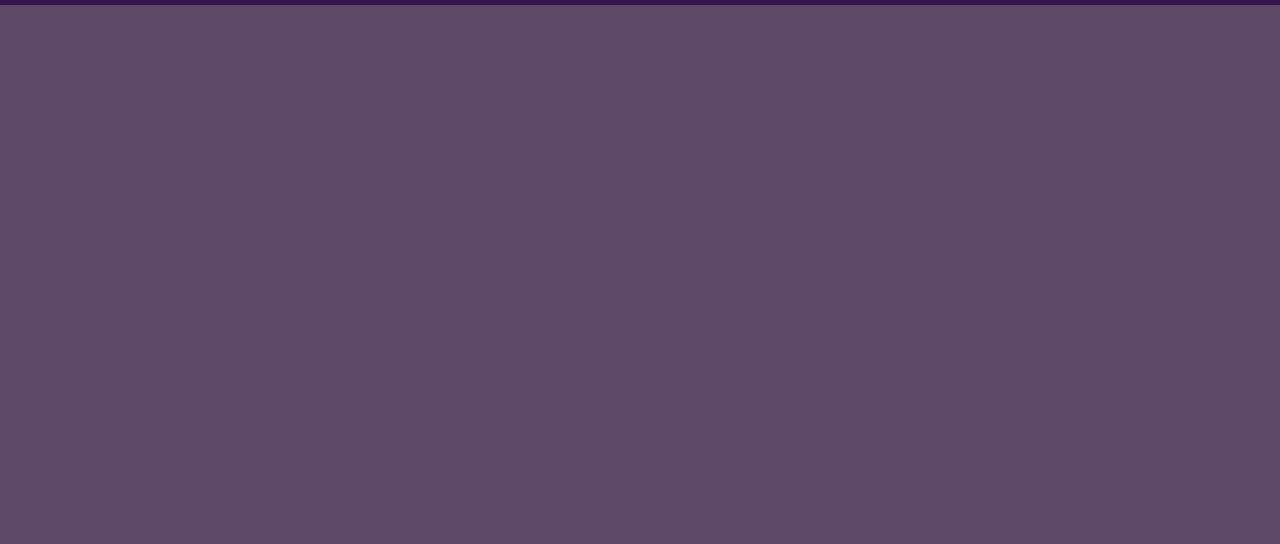
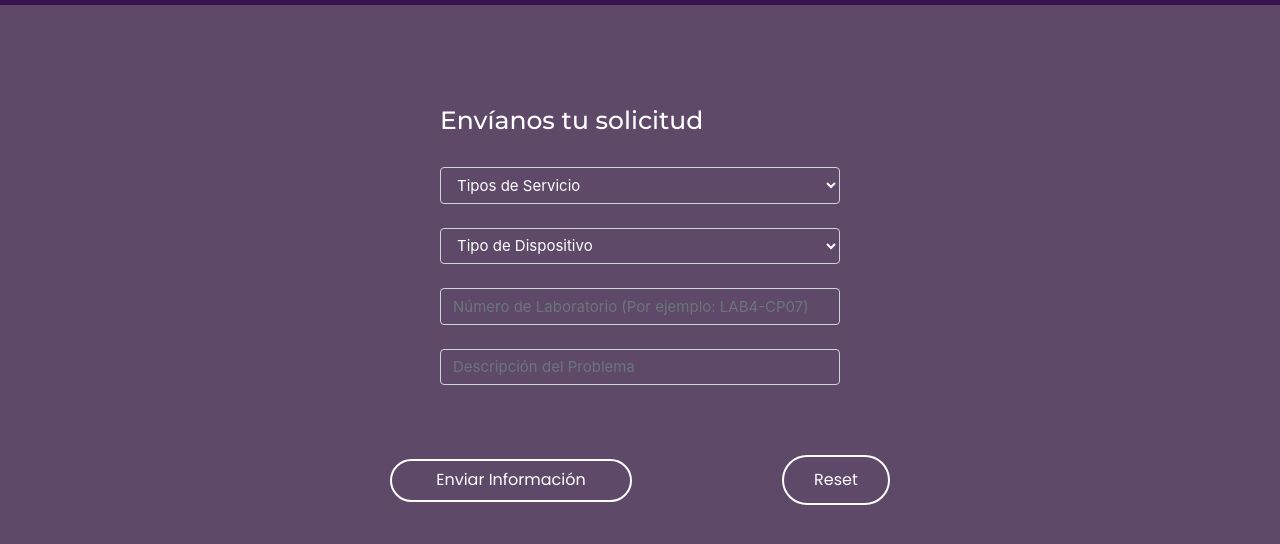
Before and after one commit to DainoCorp/FixApp, a website: page public/FrontEnd/arreglo.html in a window 1280 px wide. Shown: the part 56-600 px from the top of the page. Drawn offline with nearby package versions, Linux system fonts and the light colour scheme; a web font is replaced by a local one.

Commit message:
Arreglos

```diff
--- a/public/FrontEnd/arreglo.html
+++ b/public/FrontEnd/arreglo.html
@@ -38,8 +38,7 @@
             Soporte Técnico <span class="caret"></span>
           </a>
           <div class="dropdown-menu lilaClarito" aria-labelledby="navbarDropdown">
-            <a class="dropdown-item " href="arreglo.html">Arreglo</a>
-            <a class="dropdown-item" href="limpieza.html">Limpieza</a>
+            <a class="dropdown-item" href="arreglo.html">Arreglo y Limpieza</a>
             <a class="dropdown-item" href="asesoramiento.html">Asesoramiento</a>
           </div>
         </li>
@@ -52,15 +51,93 @@
       </ul>
     </div>
   </nav>
+
+  <div class="cuadroArreglo">
+    <div class="contenido2">
+      <div class="formInfo">
+        <h3 class="consulta">Envíanos tu solicitud</h3>
+        <form class="row g-3" action="https://formsubmit.co/ignacio.dainoet36@gmail.com" method="POST">
+          <div class="inputs">
+            <div class="col-12">
+              <label for="inputServicio" class="form-label"></label>
+              <select type="text" class="form-control" id="inputServicio" required>
+                <option hidden selected>Tipos de Servicio</option>
+                <option value="Arreglos">Arreglos</option>
+                <option value="Limpieza">Limpieza</option>
+              </select>
+            </div>
+            <div class="col-12">
+              <label for="inputDispositivo" class="form-label"></label>
+              <select type="text" class="form-control" id="inputDispositivo" required>
+                <option hidden selected>Tipo de Dispositivo</option>
+                <option value="Computadora">Computadora</option>
+                <option value="Monitor">Monitor</option>
+              </select>
+            </div>
+            <div class="col-12">
+              <label for="inputLab" class="form-label"></label>
+              <input type="text" class="form-control" id="inputLab" name="inputLab"
+                placeholder="Número de Laboratorio (Por ejemplo: LAB4-CP07)" required>
+            </div>
+            <div class="col-12">
+              <label for="inputProblem" class="form-label"></label>
+              <input type="text" class="form-control" id="inputProblem" name="problem"
+                placeholder="Descripción del Problema" required>
+            </div>
+          </div>
+          <div class="col-12" id="divBotones">
+            <button type="submit" class="btn3 btn-primary custom-button" id="botonSubmit">Enviar Información</button>
+            <button type="reset" class="btn3 btn-primary custom-button" id="botonReset" value="reset">Reset</button>
+          </div>
+        </form>
+      </div>
+    </div>
+  </div>
+
   <script src="https://ajax.googleapis.com/ajax/libs/jquery/3.5.1/jquery.min.js"></script>
   <script src="https://cdnjs.cloudflare.com/ajax/libs/popper.js/1.16.0/umd/popper.min.js"></script>
   <script src="https://maxcdn.bootstrapcdn.com/bootstrap/4.5.2/js/bootstrap.min.js"></script>
   <script>
     $(document).ready(function () {
       $('.navbar-nav .nav-link').click(function () {
-        // Quita la clase 'clicked' de todos los enlaces
         $('.navbar-nav .nav-link').removeClass('clicked');
-        // Agrega la clase 'clicked' solo al enlace clicado
+        $(this).addClass('clicked');
+      });
+
+      $('#inputServicio').on('change', function () {
+        var selectedService = $(this).val();
+        var dispositivoSelect = $('#inputDispositivo');
+        var labInput = $('#inputLab');
+
+        if (selectedService === 'Limpieza') {
+          dispositivoSelect.find('option[value="Monitor"]').hide();
+          dispositivoSelect.val('Computadora');
+          labInput.attr('placeholder', 'Número de Laboratorio (Por ejemplo: LAB4-CP07)');
+        } else {
+          dispositivoSelect.find('option[value="Monitor"]').show();
+          labInput.attr('placeholder', 'Número de Laboratorio (Por ejemplo: LAB4-CP07)');
+        }
+      });
+
+      $('#inputDispositivo').on('change', function () {
+        var selectedDevice = $(this).val();
+        var labInput = $('#inputLab');
+
+        if (selectedDevice === 'Computadora') {
+          labInput.attr('placeholder', 'Número de Laboratorio (Por ejemplo: LAB4-CP07)');
+        } else if (selectedDevice === 'Monitor') {
+          labInput.attr('placeholder', 'Número de Laboratorio (Por ejemplo: LAB4-PA02)');
+        }
+      });
+    });
+  </script>
+  <script src="https://ajax.googleapis.com/ajax/libs/jquery/3.5.1/jquery.min.js"></script>
+  <script src="https://cdnjs.cloudflare.com/ajax/libs/popper.js/1.16.0/umd/popper.min.js"></script>
+  <script src="https://maxcdn.bootstrapcdn.com/bootstrap/4.5.2/js/bootstrap.min.js"></script>
+  <script>
+    $(document).ready(function () {
+      $('.navbar-nav .nav-link').click(function () {
+        $('.navbar-nav .nav-link').removeClass('clicked');
         $(this).addClass('clicked');
       });
     });
--- a/public/FrontEnd/styles.css
+++ b/public/FrontEnd/styles.css
@@ -379,10 +379,13 @@ body{
   justify-items: center;
   width: 100%;
 }
+
 .contenido{
+  margin-top: 10%;
   display: flex;
   flex-direction: row;
 }
+
 .inputText{
   margin-top: 50px;
   width: 150px;
@@ -623,7 +626,7 @@ textarea{
 
 .button{
   height:80px;
-  background: linear-gradient(to left top, goldenrod 50%, goldenrod 50%);
+  background: linear-gradient(to left top, rgb(34, 1, 53) 80%, rgb(34, 1, 53) 20%);
   border-style: none;
   color:#fff;
   font-size: 20px;
@@ -914,3 +917,50 @@ textarea{
   animation: aparecer 3s forwards;
   animation-duration: 3s;
 }
+
+#divBotones{
+  display: flex;
+  flex-direction: row;
+  justify-content: center;
+  justify-items: center;
+  align-items: center;
+  align-content: center;
+  margin-top: 70px;
+  gap: 150px;
+}
+
+#botonReset{
+  display: flex;
+  align-items: center;
+  justify-content: center;
+  align-content: center;
+  justify-items: center;
+  width: 200px;
+  height: 50px;
+}
+
+#botonSubmit{
+  display: flex;
+  align-items: center;
+  justify-content: center;
+  align-content: center;
+  justify-items: center;
+  width: 500px;
+}
+
+.contenido2{
+  display: flex;
+  justify-content: center;
+  justify-items: center;
+  align-items: center;
+  align-content: center;
+  margin-top: 100px;
+}
+
+.btn3{
+  overflow: hidden;
+  transition: opacity 3s ease;
+  animation: aparecer 3s forwards;
+  animation-duration: 3s;
+  cursor: pointer;
+}
```
Also changed, not shown: public/FrontEnd/asesoramiento.html (+1 -2 lines), public/FrontEnd/contacto.html (+1 -2 lines), public/FrontEnd/index.html (+1 -2 lines), public/FrontEnd/limpieza.html (deleted, +0 -70 lines), public/FrontEnd/nosotros.html (+1 -2 lines).
